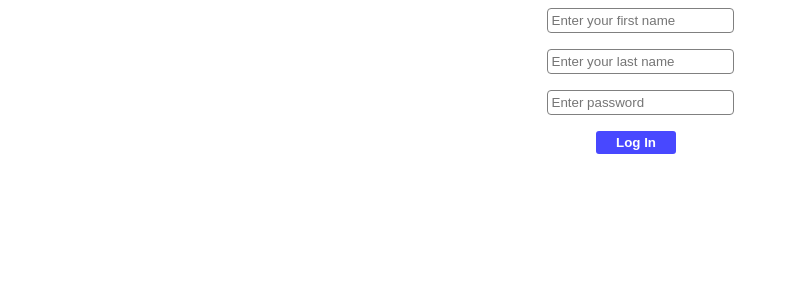
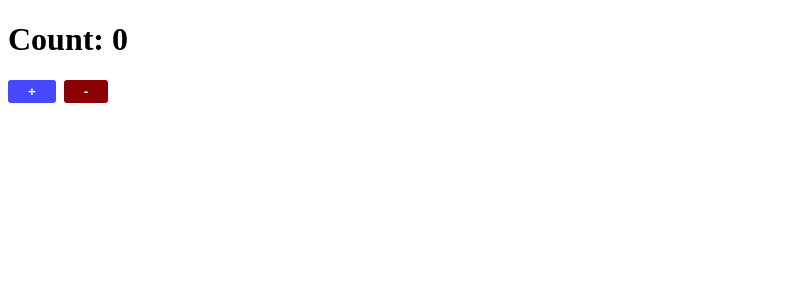
Before and after one commit to jalilzod/VUE.js, a Vue app in the folder 00VueBasic/myVuePack/: page / in a window 1280 px wide. Shown: the top 300 px of the page, without its empty margins (0-789 px from the left). Built offline with nearby package versions, Linux system fonts and the light colour scheme.

Commit message:
added reactive component

```diff
--- a/00VueBasic/myVuePack/src/App.vue
+++ b/00VueBasic/myVuePack/src/App.vue
@@ -1,10 +1,10 @@
 <script setup>
-import o2UserForm from './components/01Events/o2UserForm.vue'
+import ReactiveComponent from './components/02ReactiveComponent/ReactiveComponent.vue'
 import o1Event from './components/01Events/o1Event.vue'
 </script>
 
 <template>
-  <o2UserForm />
+  <ReactiveComponent />
 </template>
 
 <style scoped></style>
--- /dev/null
+++ b/00VueBasic/myVuePack/src/components/02ReactiveComponent/ReactiveComponent.vue
@@ -0,0 +1,27 @@
+<script setup>
+  import { reactive } from 'vue'
+
+  let initialState = reactive({count: 0});
+
+  function increment(){
+    if(initialState.count==100)
+      initialState.count = 100;
+    else
+      initialState.count++;
+  }
+
+  function decrement(){
+    if(initialState.count==0)
+      initialState.count = 0;
+    else
+      initialState.count--;
+  }
+
+</script>
+
+<template>
+    <h1>Count: {{ initialState.count }}</h1>
+    <button class="btn incrBtn" v-on:click="increment()">+</button>
+    <button class="btn decrBtn" v-on:click="decrement()">-</button>
+
+</template>
```
Also changed, not shown: 00VueBasic/myVuePack/src/components/02ReactiveComponent/SReactive.vue (added).
